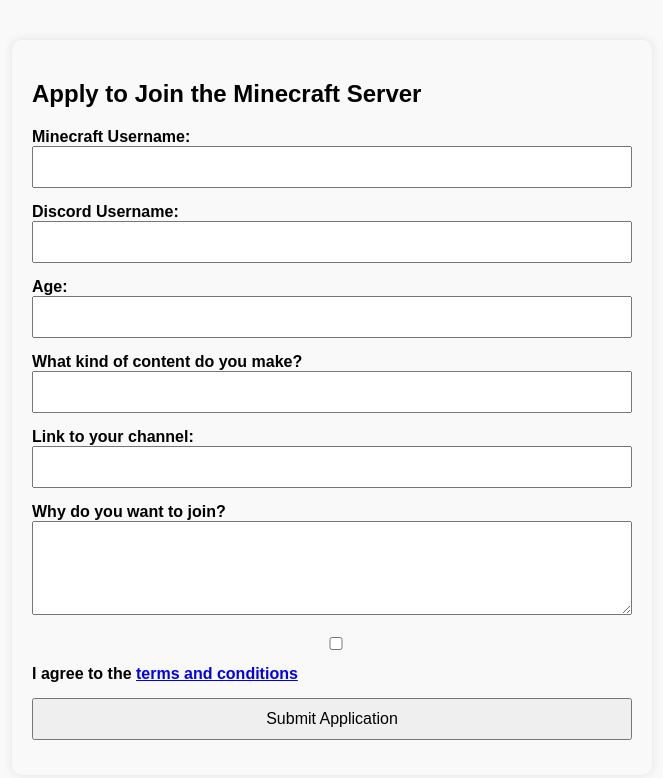
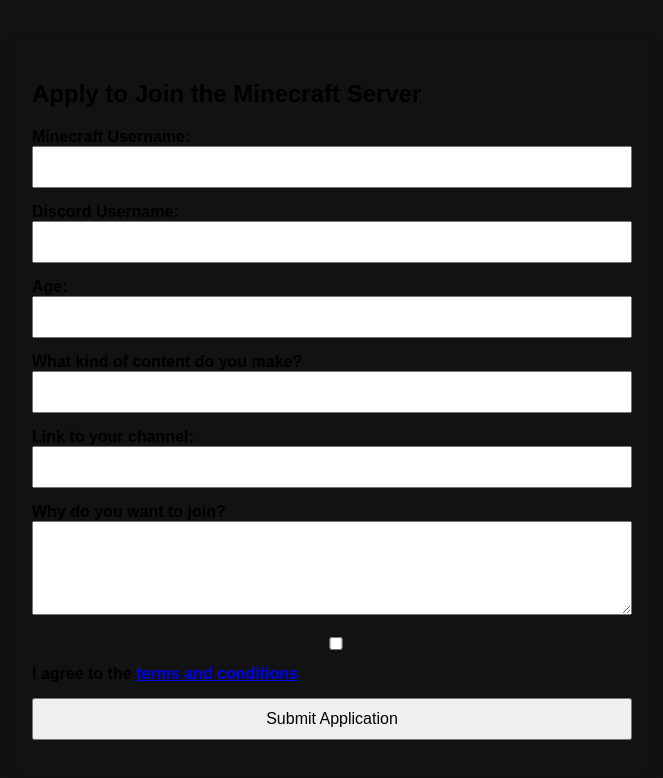
Before and after one commit to CrazyMapleButter/minecraft-application, a plain HTML site: page index.html in a window 1280 px wide. Shown: the whole page, without its empty margins (308-971 px from the left). Drawn offline with Linux system fonts and the light colour scheme.

Commit message:
Update index.html

```diff
--- a/index.html
+++ b/index.html
@@ -11,7 +11,7 @@
       max-width: 600px;
       margin: 40px auto;
       padding: 20px;
-      background-color: #f9f9f9;
+      background-color: #121212;
       border-radius: 10px;
       box-shadow: 0 0 10px rgba(0,0,0,0.1);
     }
```
